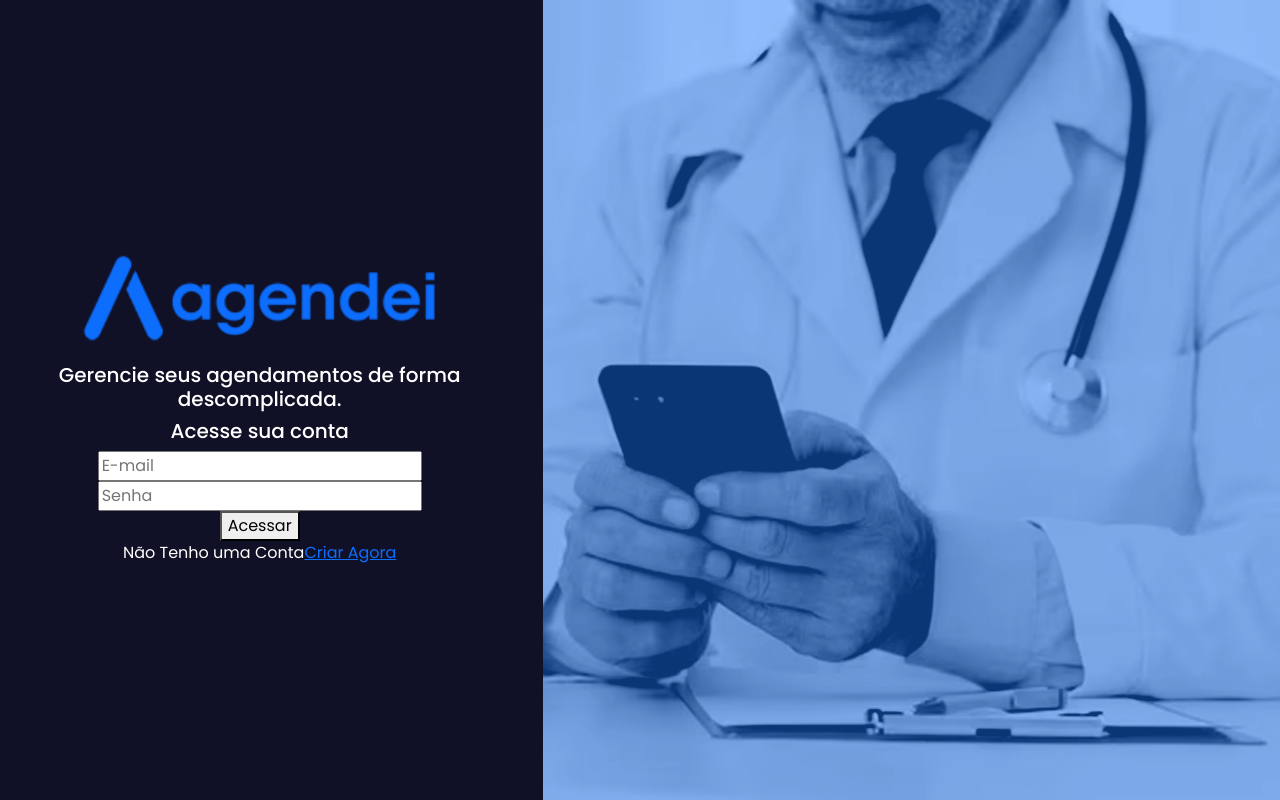
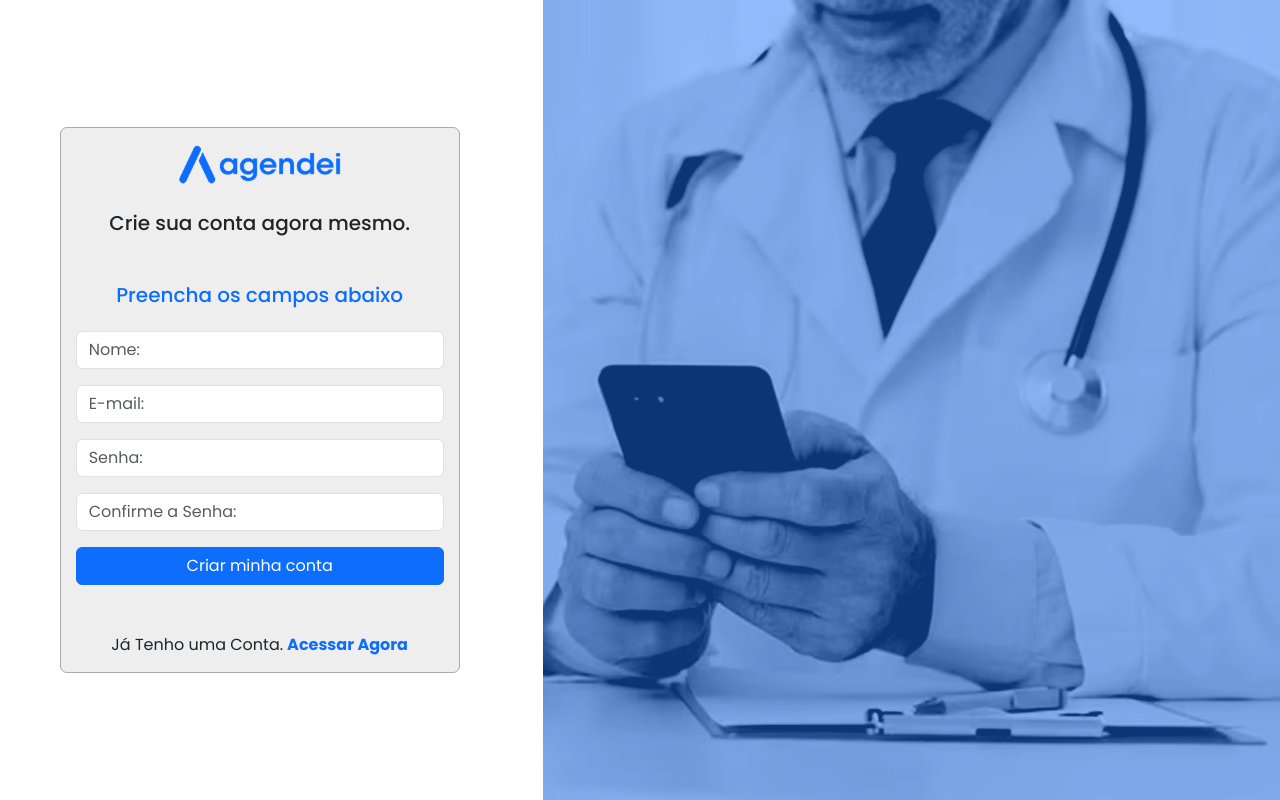
Before and after one commit to FilipeRabelo/app-agendei-web, a React (Vite) app: page / in a window 1280 px wide. Built offline with nearby package versions, Linux system fonts and the light colour scheme.

Commit message:
app agendei web

```diff
--- a/src/App.jsx
+++ b/src/App.jsx
@@ -1,9 +1,11 @@
-import Login from "./pages/login/Login"
+// import Login from "./pages/login/Login"
+import Register from "./pages/Register/register"
 
 function App() {
   return (
     <>
-      <Login/>
+      {/* <Login/> */}
+      <Register/>
     </>
   )
 }
--- a/src/pages/Login/login.css
+++ b/src/pages/Login/login.css
@@ -1,16 +1,23 @@
-
-.login{
-  overflow: hidden;
+.form-signin {
+  width: 400px;
+  padding: 15px;
+  border: 1px solid #aaa;
+  border-radius: 7px;
+  background-color: #eee;
 }
 
-.form-signin{
-  width: 400px;
-  padding: 15px;
+.img-logo {
+  width: 170px;
 }
 
-.background-login{
+.background-login {
   object-fit: cover;
   width: 100%;
   height: 100vh;
   object-position: center;
 }
+
+.link{
+  text-decoration: none;
+  font-weight: 700;
+}
--- a/src/pages/Login/login.jsx
+++ b/src/pages/Login/login.jsx
@@ -1,27 +1,39 @@
 import "./login.css";
 import logo from "../../assets/logo.png";
-import fundo from '../../assets/fundo.png'
+import fundo from "../../assets/fundo.png";
 
 export default function Login() {
   return (
     <div className="row">
+      <div className="col-sm-5 d-flex justify-content-center align-items-center text-center">
+        <form action="" className="form-signin">
+          <img src={logo} className="img-logo mb-4" />
+          <h5 className="mb-5">
+            Gerencie seus agendamentos de forma descomplicada.
+          </h5>
+          <h5 className="mb-4 text-primary">Acesse sua conta</h5>
 
-      <div className="col-sm-5 d-flex justify-content-center align-items-center text-center">
-        <form action="">
-          <img src={logo} className="form-signin" />
-          <h5>Gerencie seus agendamentos de forma descomplicada.</h5>
-          <h5>Acesse sua conta</h5>
+          <div className="mb-3">
+            <input className="form-control" type="email" placeholder="E-mail:" />
+          </div>
+
+          <div className="mb-2">
+            <input
+              className="form-control"
+              type="password"
+              placeholder="Senha:"
+            />
+          </div>
+
+          <div className="mt-3 mb-5">
+            <button className="btn btn-primary w-100">Acessar</button>
+          </div>
 
           <div>
-            <input type="email" placeholder="E-mail" />
-            <input type="password" placeholder="Senha" />
-          </div>
-          <div>
-            <button>Acessar</button>
-          </div>
-          <div>
-            <span>Não Tenho uma Conta</span>
-            <a href="#">Criar Agora</a>
+            <span className="me-1">Não Tenho uma Conta.</span>
+            <a className="link" href="#">
+              Criar Agora
+            </a>
           </div>
         </form>
       </div>
--- a/src/pages/Register/register.css
+++ b/src/pages/Register/register.css
@@ -0,0 +1,23 @@
+.form-signin {
+  width: 400px;
+  padding: 15px;
+  border: 1px solid #aaa;
+  border-radius: 7px;
+  background-color: #eee;
+}
+
+.img-logo {
+  width: 170px;
+}
+
+.background-login {
+  object-fit: cover;
+  width: 100%;
+  height: 100vh;
+  object-position: center;
+}
+
+.link{
+  text-decoration: none;
+  font-weight: 700;
+}
--- a/src/pages/Register/register.jsx
+++ b/src/pages/Register/register.jsx
@@ -1,9 +1,60 @@
 
+import "./register.css";
+import logo from "../../assets/logo.png";
+import fundo from "../../assets/fundo.png";
 
 export default function Register() {
   return (
-    <>
-      <h1>Register...</h1>
-    </>
+    <div className="row">
+      <div className="col-sm-5 d-flex justify-content-center align-items-center text-center">
+        <form action="" className="form-signin">
+          <img src={logo} className="img-logo mb-4" />
+          <h5 className="mb-5">Crie sua conta agora mesmo.</h5>
+          <h5 className="mb-4 text-primary">Preencha os campos abaixo</h5>
+
+          <div className="mb-3">
+            <input className="form-control" type="text" placeholder="Nome:" />
+          </div>
+
+          <div className="mb-3">
+            <input
+              className="form-control"
+              type="email"
+              placeholder="E-mail:"
+            />
+          </div>
+
+          <div className="mb-3">
+            <input
+              className="form-control"
+              type="password"
+              placeholder="Senha:"
+            />
+          </div>
+          <div className="mb-2">
+            <input
+              className="form-control"
+              type="password"
+              placeholder="Confirme a Senha:"
+            />
+          </div>
+
+          <div className="mt-3 mb-5">
+            <button className="btn btn-primary w-100">Criar minha conta</button>
+          </div>
+
+          <div>
+            <span className="me-1">Já Tenho uma Conta.</span>
+            <a className="link" href="#">
+              Acessar Agora
+            </a>
+          </div>
+        </form>
+      </div>
+
+      <div className="col-sm-7">
+        <img src={fundo} className="background-login" />
+      </div>
+    </div>
   );
 }
--- a/src/styles/global.css
+++ b/src/styles/global.css
@@ -2,8 +2,8 @@
 
 html, body{
   font-family: "Poppins";
-  background-color: #101026;
-  color: #FFF;
+  /* background-color: #101026;
+  color: #FFF; */
   overflow-x: hidden;
 }
 
```
